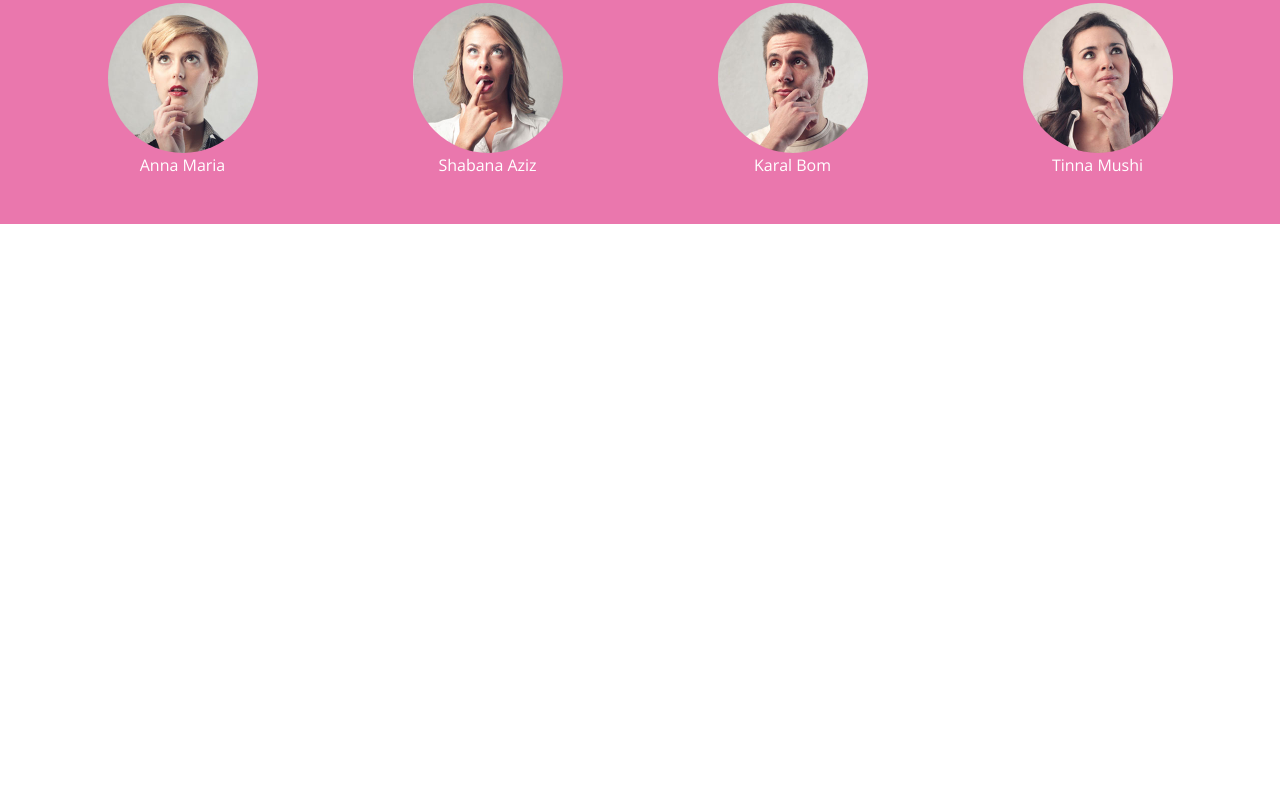
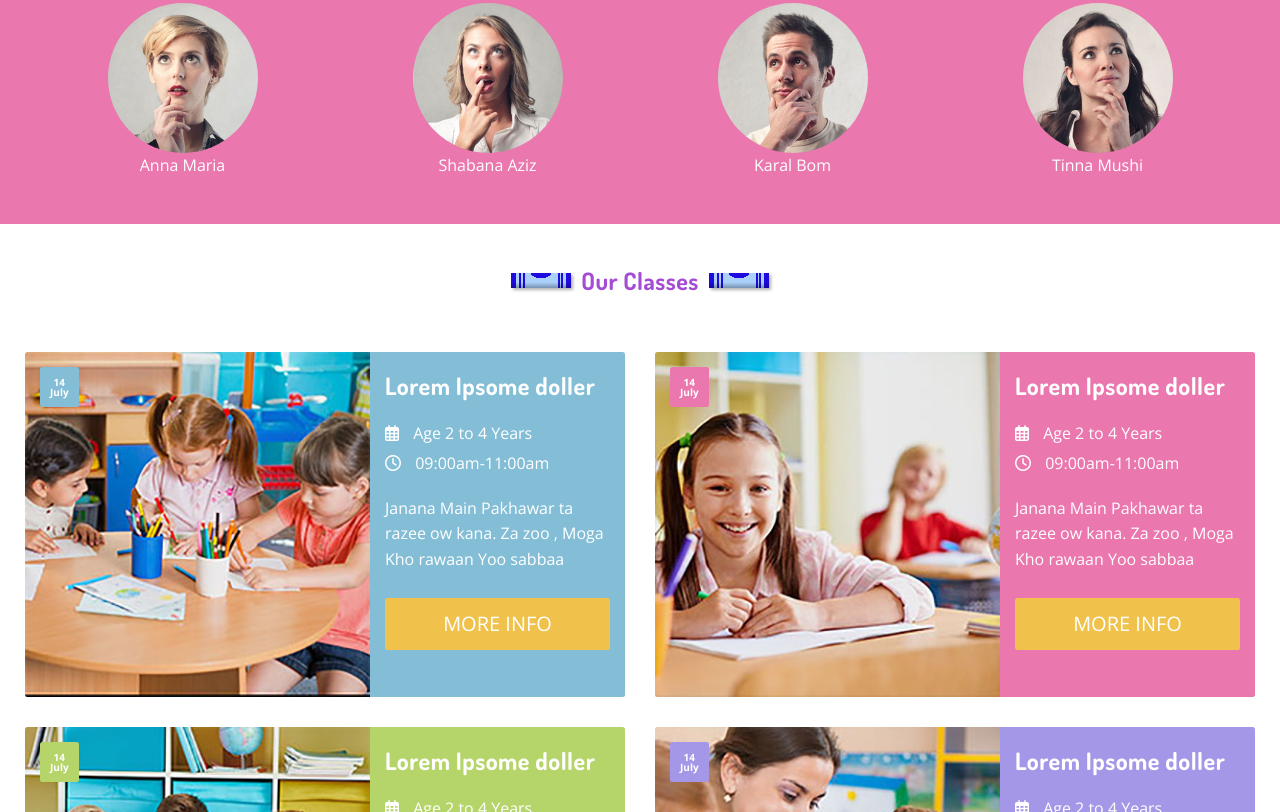
Before and after one commit to Arifullahkhan1/My_School, a plain HTML site: page index.html in a window 1280 px wide. Shown: the part 1988-2800 px from the top of the page. Before the commit the page ends 2250 px from the top, so only its background shows below. Drawn offline with nearby package versions, Linux system fonts and the light colour scheme.

Commit message:
Class cards are domne

```diff
--- a/css/base.css
+++ b/css/base.css
@@ -2,6 +2,7 @@
     /***********
     *** Colors ***
     ************/
+    --color-nice:#A44CD3;
     --color-primary:#a597e7;
     --color-secondary:#6c757d;
     --color-success:#b5d56a;
@@ -75,7 +76,7 @@
 
 
     --border-redius-sm: .25rem;
-    /*--border-redius-smi: .5rem;*/
+  --border-redius-smi: .5rem;
 
     --border-success: .2rem solid var(--border-color-success);
     --border-transparent: .1 rem solid var (var(--border-transparent))
@@ -141,6 +142,7 @@
     .text-dark{color: var(--color-dark);}
     .text-white{color: var(--color-white);}
     .text-cozy{color: var(--color-cozy);}
+    .text-nice{color:var(--color-nice);}
 
     /*****************************
     ******* Border Colors ***
--- a/css/layout.css
+++ b/css/layout.css
@@ -17,6 +17,7 @@
 
 .text-decoration-none{text-decoration: none;}
 .text-center{text-align: center;}
+.text-bold{font-weight: bold;}
 
 .lh-sm { line-height: var(--line-height-sm); }
 .lh-md{line-height: var(--line-height-md);}
@@ -43,6 +44,7 @@ height: .3rem;
 /** Width */
 
 .max-width{max-width: 192rem;}
+.card-width{max-width: 60rem;}
 
 /* Feature widht*/
 .f-width{max-width: 33%;}
@@ -91,13 +93,14 @@ nav div a:not(:first-child){margin-left: var(--distance-12);}
 /*  Borders*/
 .border-small-white{border: var(--border-xs-white);}
 .border-radius{border-radius: var(--border-redius-sm);}
-/*.border-radiusi{border-radius: var(--border-redius-smi);}*/
+.border-radiusi{border-radius: var(--border-redius-smi);}
 .border-bottom-xs{border-bottom: var(--border-xs);}
 .border-sm{border: var(--border-sm);}
 .border-transparent{border: var(--border-transparent);}
 
 /* picture sizew*/
 .logo-width{ max-width: 13rem;}
+.img-lg-width{max-width: 60%;}
 /* .SlidShow */
 
 .slider-width{width: 400%;} /* 100 % per picture*/
--- a/index.html
+++ b/index.html
@@ -1,12 +1,15 @@
 <!DOCTYPE html>
 <html lang="en">
+
 <head>
     <meta charset="UTF-8">
     <meta http-equiv="X-UA-Compatible" content="IE=edge">
     <meta name="viewport" content="width=device-width, initial-scale=1.0">
     <link rel="preconnect" href="https://fonts.googleapis.com">
     <link rel="preconnect" href="https://fonts.gstatic.com" crossorigin>
-<link href="https://fonts.googleapis.com/css2?family=Dosis:wght@300;400;600;700&family=Open+Sans:wght@300;400;600;700&display=swap" rel="stylesheet">
+    <link
+        href="https://fonts.googleapis.com/css2?family=Dosis:wght@300;400;600;700&family=Open+Sans:wght@300;400;600;700&display=swap"
+        rel="stylesheet">
     <script src="https://kit.fontawesome.com/8357b40aeb.js" crossorigin="anonymous"></script>
 
     <link href="css/base.css" rel="stylesheet">
@@ -17,6 +20,7 @@
 
     <title>My School</title>
 </head>
+
 <body>
     <!--Navigation-->
     <header>
@@ -36,7 +40,7 @@
             <div class="flex-grow bg-cozy bar-height"></div>
         </div>
 
-        <nav class="d-flex max-width justify-content-between align-items-center mx-auto p-6" >
+        <nav class="d-flex max-width justify-content-between align-items-center mx-auto p-6">
             <img class="logo-width" src="images/logo-school.png" alt="">
             <div class="d-flex justify-content-between">
                 <a href="#" class="d-flex flex-column align-items-center text-decoration-none">
@@ -70,7 +74,8 @@
                     <div class="d-flex align-items-center justify-content-center bg-cozy p-4  shadow-sm border-radius ">
                         <i class="fas fa-shopping-basket text-white "></i>
                     </div>
-                        <span class="text-white position-absolute icon-badge text-white circal bg-success border-small-white text-size-xxs ">5</span>
+                    <span
+                        class="text-white position-absolute icon-badge text-white circal bg-success border-small-white text-size-xxs ">5</span>
                 </a>
                 <a href="#" class="d-flex flex-column align-items-center text-decoration-none position-relative">
                     <div class="d-flex align-items-center justify-content-center bg-info p-4  shadow-sm border-radius ">
@@ -95,7 +100,7 @@
             <div class="flex-grow bg-cozy bar-height"></div>
         </div>
         <!-- Drop down manue for mall divices-->
-        <div class="mx-6 d-none " >
+        <div class="mx-6 d-none ">
             <a href="#" class=" flex-row-reverse d-flex  align-items-center text-decoration-none p-6 border-bottom-xs">
                 <div class=" d-flex align-items-center justify-content-center bg-info p-4 circal shadow-sm ">
                     <i class="fas fa-home text-white "></i>
@@ -170,9 +175,11 @@
     <!-- Features Heading -->
     <section class="d-flex justify-content-center align-items-center  my-15">
 
-        <div class="crayon" style="--crayon-color:#b5d56a; --crayon-paper-color: #e4f0cc; --crayon-line-color:#b5d56a;"></div>
+        <div class="crayon" style="--crayon-color:#b5d56a; --crayon-paper-color: #e4f0cc; --crayon-line-color:#b5d56a;">
+        </div>
         <h2 class="mx-4 text-cozy ">Our Features</h2>
-        <div  class="crayon" style="--crayon-color:#b5d56a; --crayon-paper-color: #e4f0cc; --crayon-line-color:#b5d56a;"></div>
+        <div class="crayon" style="--crayon-color:#b5d56a; --crayon-paper-color: #e4f0cc; --crayon-line-color:#b5d56a;">
+        </div>
 
     </section>
     <!-- Features -->
@@ -189,11 +196,12 @@
                 </div>
                 <div class="d-flex flex-column">
                     <h2 class="text-cozy lh-lg">Experinced Teachers</h2>
-                    <div>Lorem ipsum dolor, sit amet coquod tempo, nreiciendis.some time in life it feel the life is over.</div>
+                    <div>Lorem ipsum dolor, sit amet coquod tempo, nreiciendis.some time in life it feel the life is
+                        over.</div>
                 </div>
 
             </div>
-            <div class="d-flex f-width px-4 mb-12"i>
+            <div class="d-flex f-width px-4 mb-12" i>
                 <!-- circal icon -->
                 <div class="mr-4">
                     <div class="bg-primary circal shadow-lg icon-feature position-relative">
@@ -203,7 +211,8 @@
                 </div>
                 <div class="d-flex flex-column">
                     <h2 class="text-cozy lh-lg">Experinced Teachers</h2>
-                    <div>Lorem ipsum dolor, sit amet coquod tempo, nreiciendis.some time in life it feel the life is over.</div>
+                    <div>Lorem ipsum dolor, sit amet coquod tempo, nreiciendis.some time in life it feel the life is
+                        over.</div>
                 </div>
 
             </div>
@@ -217,7 +226,8 @@
                 </div>
                 <div class="d-flex flex-column">
                     <h2 class="text-cozy lh-lg">Experinced Teachers</h2>
-                    <div>Lorem ipsum dolor, sit amet coquod tempo, nreiciendis.some time in life it feel the life is over.</div>
+                    <div>Lorem ipsum dolor, sit amet coquod tempo, nreiciendis.some time in life it feel the life is
+                        over.</div>
                 </div>
 
             </div>
@@ -231,7 +241,8 @@
                 </div>
                 <div class="d-flex flex-column">
                     <h2 class="text-cozy lh-lg">Experinced Teachers</h2>
-                    <div>Lorem ipsum dolor, sit amet coquod tempo, nreiciendis.some time in life it feel the life is over.</div>
+                    <div>Lorem ipsum dolor, sit amet coquod tempo, nreiciendis.some time in life it feel the life is
+                        over.</div>
                 </div>
 
             </div>
@@ -245,7 +256,8 @@
                 </div>
                 <div class="d-flex flex-column">
                     <h2 class="text-cozy lh-lg">Experinced Teachers</h2>
-                    <div>Lorem ipsum dolor, sit amet coquod tempo, nreiciendis.some time in life it feel the life is over.</div>
+                    <div>Lorem ipsum dolor, sit amet coquod tempo, nreiciendis.some time in life it feel the life is
+                        over.</div>
                 </div>
 
             </div>
@@ -259,7 +271,8 @@
                 </div>
                 <div class="d-flex flex-column">
                     <h2 class="text-cozy lh-lg">Experinced Teachers</h2>
-                    <div>Lorem ipsum dolor, sit amet coquod tempo, nreiciendis.some time in life it feel the life is over.</div>
+                    <div>Lorem ipsum dolor, sit amet coquod tempo, nreiciendis.some time in life it feel the life is
+                        over.</div>
                 </div>
 
             </div>
@@ -275,7 +288,8 @@
             <h1 class="mb-6">Need More Infoprmation </h1>
             <div class="mb-12">Lorem ipsum dolor sit amet co tempore molestias cupiditate, ipipsum?</div>
 
-               <button class="btn-danger text-white p-8 text-size-lg text-uppercase border-transparent shadow-sm border-radius">
+            <button
+                class="btn-danger text-white p-8 text-size-lg text-uppercase border-transparent shadow-sm border-radiusi">
                 <i class="fa fa-phone"></i>
                 Contact
             </button>
@@ -287,9 +301,11 @@
     <!-- Gallary heading -->
     <section class="d-flex justify-content-center align-items-center  mb-15 mt-10">
 
-    <div class="crayon" style="--crayon-color:#ea7066; --crayon-paper-color: #fab2ab; --crayon-line-color:#ea7066;"></div>
+        <div class="crayon" style="--crayon-color:#ea7066; --crayon-paper-color: #fab2ab; --crayon-line-color:#ea7066;">
+        </div>
         <h2 class="mx-4 text-warning ">Image Gallery</h2>
-    <div  class="crayon" style="--crayon-color:#ea7066; --crayon-paper-color: #fab2ab; --crayon-line-color:#ea7066;"></div>
+        <div class="crayon" style="--crayon-color:#ea7066; --crayon-paper-color: #fab2ab; --crayon-line-color:#ea7066;">
+        </div>
 
     </section>
     <!-- Gallary  -->
@@ -310,12 +326,15 @@
     </section>
 
     <!-- Teachers  -->
+    <section>
     <div class="bg-cozy my-15  p-12 ">
         <section class="d-flex justify-content-center align-items-center  mb-10 mt-4">
             <!-- Teacher heading-->
-        <div class="crayon" style="--crayon-color:#ea7066; --crayon-paper-color: #fab2ab; --crayon-line-color:#ea7066;"></div>
+            <div class="crayon"
+                style="--crayon-color:#e2280f; --crayon-paper-color: #e79edd; --crayon-line-color:#e2280f;"></div>
             <h2 class="mx-4 text-white ">Our Teachers</h2>
-        <div  class="crayon" style="--crayon-color:#ea7066; --crayon-paper-color: #fab2ab; --crayon-line-color:#ea7066;"></div>
+            <div class="crayon"
+                style="--crayon-color:#e2280f; --crayon-paper-color: #e79edd; --crayon-line-color:#e2280f;"></div>
 
         </section>
         <!-- Teacher pics-->
@@ -346,7 +365,103 @@
     </div>
 
 
+ <!-- Class cards headins  -->
+    <section class="d-flex justify-content-center align-items-center  mb-15 mt-10">
+
+        <div class="crayon" style="--crayon-color:#1f0adf; --crayon-paper-color: #abd0fa; --crayon-line-color:#1f0adf;">
+        </div>
+        <h2 class="mx-4 text-nice ">Our Classes</h2>
+        <div class="crayon" style="--crayon-color:#1f0adf; --crayon-paper-color: #abd0fa; --crayon-line-color:#1f0adf;">
+        </div>
+
+
+    </section>
+    <!--  our Class  -->
+    <section class="md-15">
+         <!-- Class Contanir  -->
+        <div class="d-flex justify-content-center text-white max-width mx-auto flex-wrap">
+             <!-- Class card   -->
+             <div class="d-flex position-relative overflow-hidden border-radius m-6 card-width">
+                   <img src="images/events/events-img1.jpg" class="img-lg-width" alt=" kids playing at classroom">
+
+                   <div class="d-flex  flex-column p-6 bg-info " >
+                       <h2 class="mb-6">Lorem Ipsome doller</h2>
+                       <div><i class=" far fa-calendar-alt mr-4 mb-4" ></i> Age 2 to 4 Years</div>
+                       <div><i class=" far fa-clock mr-4 mb-10" ></i> 09:00am-11:00am</div>
+                       <div class="mb-10"> Janana Main Pakhawar ta razee ow kana. Za zoo , Moga Kho rawaan Yoo sabbaa</div>
+                       <a href="#" class="btn-warning text-size-lg text-uppercase text-center border-radius shadow-lg p-4 mmb-4 text-decoration-none text-white">More Info </a>
+
+                   </div>
+                   <div class="d-flex  flex-column justify-content-center align-items-center text-size-xxs lh-sm border-radius bg-info position-absolute m-6 p-4 text-bold">
+                       <div>14</div>
+                       <div>July</div>
+                   </div>
+
+             </div>
+             <!-- Card 2-->
+             <div class="d-flex position-relative overflow-hidden border-radius m-6 card-width">
+                <img src="images/events/events-img2.jpg" class="img-lg-width" alt=" kids playing at classroom">
+
+                <div class="d-flex  flex-column p-6 bg-cozy " >
+                    <h2 class="mb-6">Lorem Ipsome doller</h2>
+                    <div><i class=" far fa-calendar-alt mr-4 mb-4" ></i> Age 2 to 4 Years</div>
+                    <div><i class=" far fa-clock mr-4 mb-10" ></i> 09:00am-11:00am</div>
+                    <div class="mb-10"> Janana Main Pakhawar ta razee ow kana. Za zoo , Moga Kho rawaan Yoo sabbaa</div>
+                    <a href="#" class="btn-warning text-size-lg text-uppercase text-center border-radius shadow-lg p-4 mmb-4 text-decoration-none text-white">More Info </a>
+
+                </div>
+                <div class="d-flex  flex-column justify-content-center align-items-center text-size-xxs lh-sm border-radius bg-cozy position-absolute m-6 p-4 text-bold">
+                    <div>14</div>
+                    <div>July</div>
+                </div>
+
+          </div>
+          <!-- Card 3-->
+          <div class="d-flex position-relative overflow-hidden border-radius m-6 card-width">
+            <img src="images/events/events-img3.jpg" class="img-lg-width" alt=" kids playing at classroom">
+
+            <div class="d-flex  flex-column p-6 bg-success " >
+                <h2 class="mb-6">Lorem Ipsome doller</h2>
+                <div><i class=" far fa-calendar-alt mr-4 mb-4" ></i> Age 2 to 4 Years</div>
+                <div><i class=" far fa-clock mr-4 mb-10" ></i> 09:00am-11:00am</div>
+                <div class="mb-10"> Janana Main Pakhawar ta razee ow kana. Za zoo , Moga Kho rawaan Yoo sabbaa</div>
+                <a href="#" class="btn-warning text-size-lg text-uppercase text-center border-radius shadow-lg p-4 mmb-4 text-decoration-none text-white">More Info </a>
+
+            </div>
+            <div class="d-flex  flex-column justify-content-center align-items-center text-size-xxs lh-sm border-radius bg-success position-absolute m-6 p-4 text-bold">
+                <div>14</div>
+                <div>July</div>
+            </div>
+
+      </div>
+      <!-- Card 4-->
+
+
+      <div class="d-flex position-relative overflow-hidden border-radius m-6 card-width">
+        <img src="images/events/events-img4.jpg" class="img-lg-width" alt=" kids playing at classroom">
+
+        <div class="d-flex  flex-column p-6 bg-primary " >
+            <h2 class="mb-6">Lorem Ipsome doller</h2>
+            <div><i class=" far fa-calendar-alt mr-4 mb-4" ></i> Age 2 to 4 Years</div>
+            <div><i class=" far fa-clock mr-4 mb-10" ></i> 09:00am-11:00am</div>
+            <div class="mb-10"> Janana Main Pakhawar ta razee ow kana. Za zoo , Moga Kho rawaan Yoo sabbaa</div>
+            <a href="#" class="btn-warning text-size-lg text-uppercase text-center border-radius shadow-lg p-4 mmb-4 text-decoration-none text-white">More Info </a>
+
+        </div>
+        <div class="d-flex  flex-column justify-content-center align-items-center text-size-xxs lh-sm border-radius bg-primary position-absolute m-6 p-4 text-bold">
+            <div>14</div>
+            <div>July</div>
+        </div>
+
+  </div>
+
+
+     </section>
+
+
+
 
 
 </body>
+
 </html>
```
Also changed, not shown: css/crayon.css (+18 -9 lines). Lines whose indentation alone changed are shown as unchanged.
